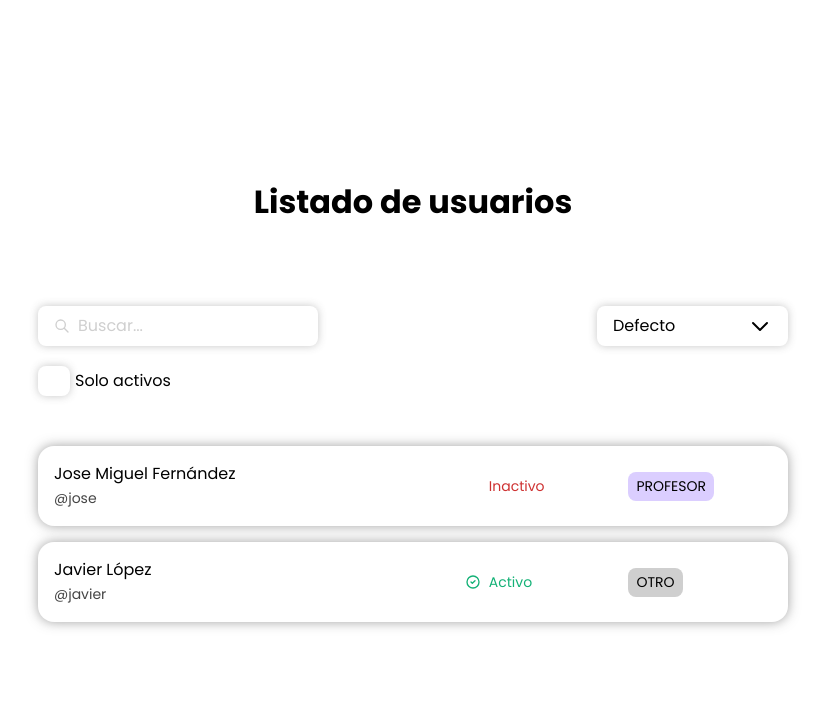
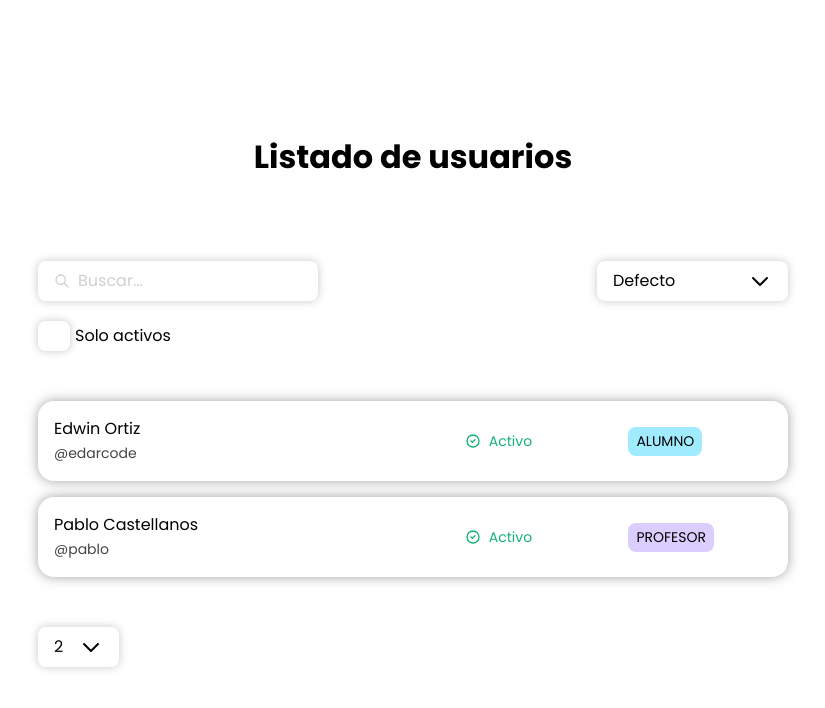
Before and after one commit to edarcode/user-manager, a React (Vite) app: page / in a window 1280 px wide. Shown: the top 708 px of the page, without its empty margins (227-1052 px from the left). Built offline with nearby package versions, Linux system fonts and the light colour scheme; some icons are missing.

Commit message:
creando UsersPerPage

```diff
--- a/src/components/UserList/UserList.jsx
+++ b/src/components/UserList/UserList.jsx
@@ -4,6 +4,7 @@ import { useUsers } from "../../hooks/useUsers";
 import Title from "../Title/Title";
 import UserListForm from "../UserListForm/UserListForm";
 import Users from "../Users/Users";
+import UsersPerPage from "../UsersPerPage/UsersPerPage";
 import css from "./style.module.css";
 
 export default function UserList({ initUsers }) {
@@ -15,7 +16,7 @@ export default function UserList({ initUsers }) {
 		setOnlyActive,
 		setSortBy
 	} = useFilters();
-	const [page, setPage] = useState(1);
+	const [page, setPage] = useState(0);
 	const [usersPerPage, setUsersPerPage] = useState(2);
 	const { users } = useUsers(initUsers, {
 		onlyActive,
@@ -39,6 +40,11 @@ export default function UserList({ initUsers }) {
 			/>
 
 			<Users users={users} />
+			<UsersPerPage
+				className={css.perPage}
+				usersPerPage={usersPerPage}
+				setUsersPerPage={setUsersPerPage}
+			/>
 		</div>
 	);
 }
--- a/src/components/UserList/style.module.css
+++ b/src/components/UserList/style.module.css
@@ -3,3 +3,6 @@
 	gap: 50px;
 	width: 750px;
 }
+.perPage {
+	justify-self: start;
+}
--- /dev/null
+++ b/src/components/UsersPerPage/UsersPerPage.jsx
@@ -0,0 +1,24 @@
+import Select from "../form/Select/Select";
+import css from "./style.module.css";
+
+export default function UsersPerPage({
+	usersPerPage,
+	setUsersPerPage,
+	className
+}) {
+	const handleOnChange = e => {
+		const usersPerPage = Number(e.target.value);
+		setUsersPerPage(usersPerPage);
+	};
+	return (
+		<Select
+			value={usersPerPage}
+			onChange={handleOnChange}
+			className={`${css.select} ${className || ""}`}
+		>
+			<option value="1">1</option>
+			<option value="2">2</option>
+			<option value="3">3</option>
+		</Select>
+	);
+}
--- /dev/null
+++ b/src/components/UsersPerPage/style.module.css
@@ -0,0 +1,3 @@
+.select select {
+	padding-right: calc(110px / 2);
+}
```
